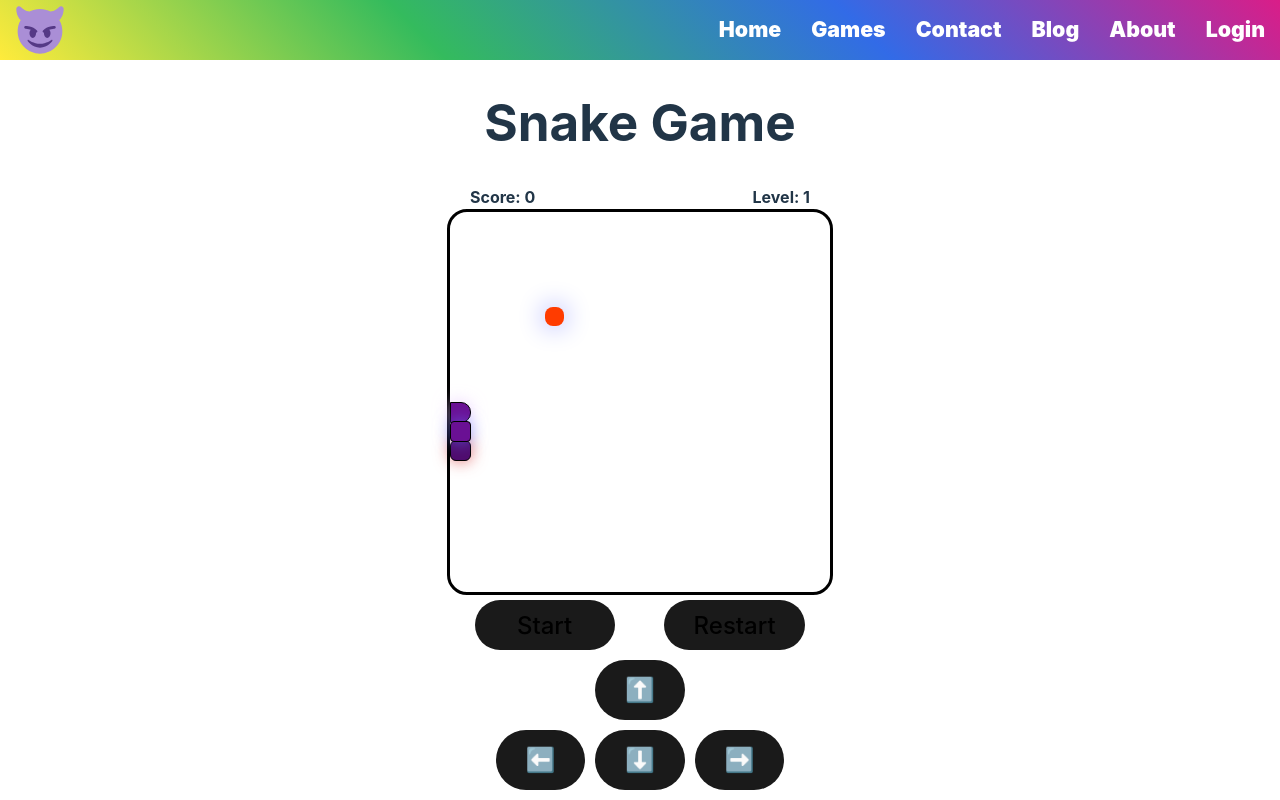
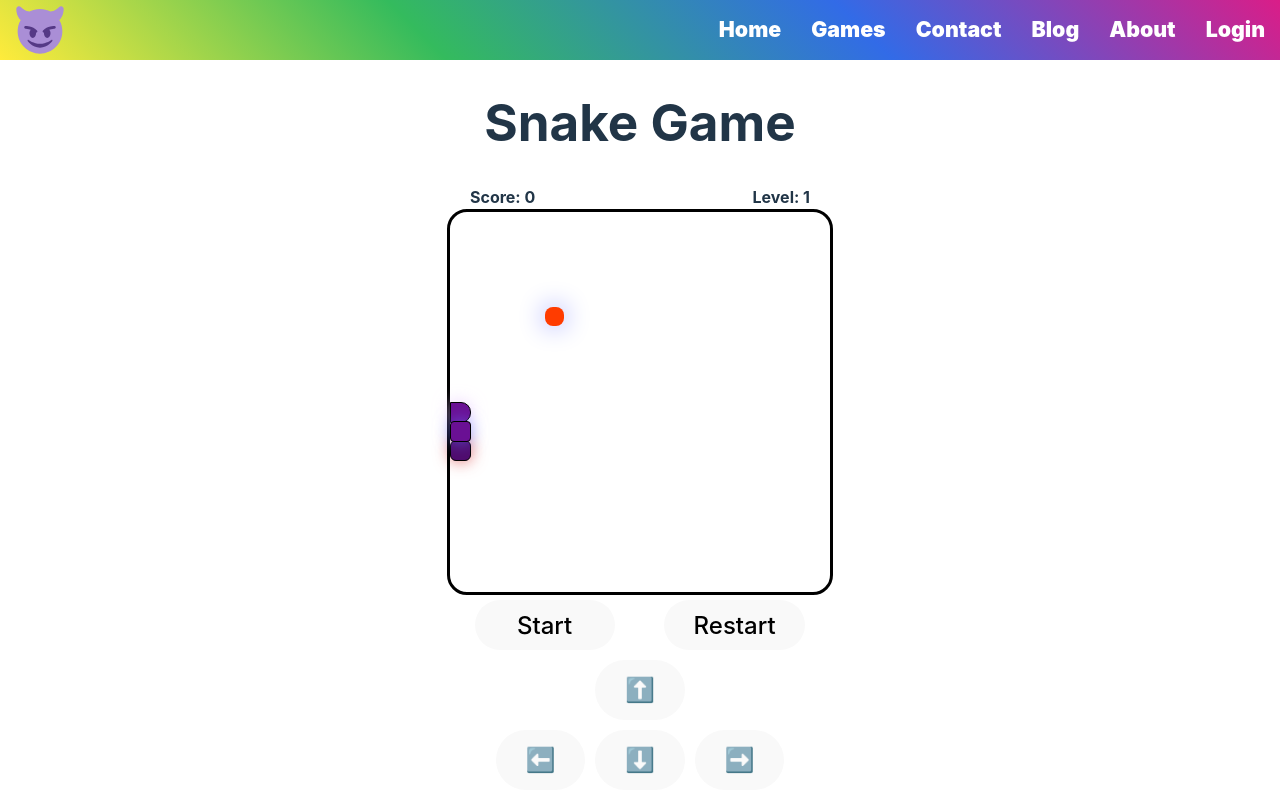
Before and after one commit to diegomardev/WEB_REACT, a React (Vite) app in the folder web_vite/: page /games/snake in a window 1280 px wide. Built offline with nearby package versions, Linux system fonts and the light colour scheme.

Commit message:
cambio de color de botones si el tema es claro

```diff
--- a/web_vite/src/index.css
+++ b/web_vite/src/index.css
@@ -84,4 +84,7 @@ button:focus-visible {
   button {
     background-color: #f9f9f9;
   }
+  .botones_juegos{
+    background-color: #f9f9f9;
+  }
 }
--- a/web_vite/src/pages/Games/Snake/Snake.css
+++ b/web_vite/src/pages/Games/Snake/Snake.css
@@ -144,3 +144,8 @@
       min-width: 40px;
     }
   }
+  @media (prefers-color-scheme: light) {
+    .botones_juegos_start{
+      background-color: #f9f9f9;
+    }
+  }
```
